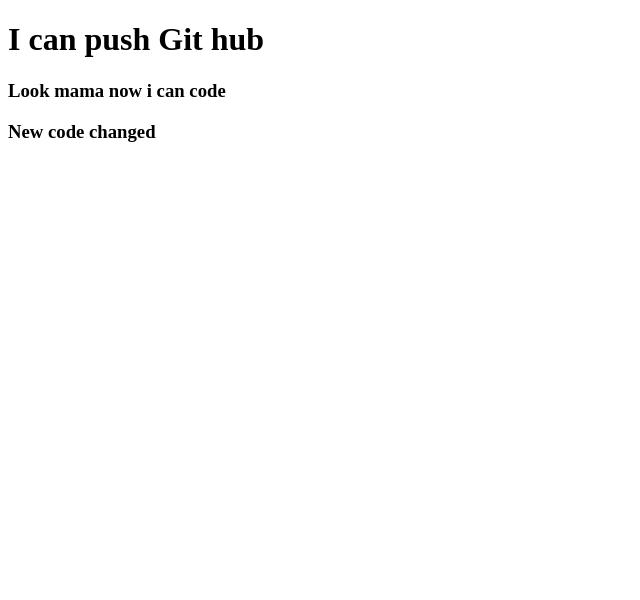
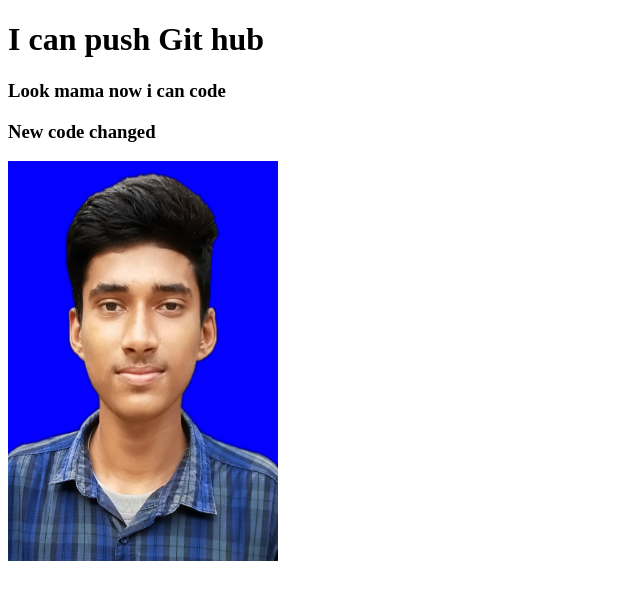
Before and after one commit to 78faysal/my-secound-repo, a plain HTML site: page index.html in a window 1280 px wide. Shown: the whole page, without its empty margins (0-640 px from the left). Drawn offline with Linux system fonts and the light colour scheme.

Commit message:
added image

```diff
--- /dev/null
+++ b/index.css
@@ -0,0 +1,5 @@
+img{
+    background-size: contain;
+    height: 400px;
+    width: 270px;
+}
--- a/index.html
+++ b/index.html
@@ -5,10 +5,15 @@
     <meta http-equiv="X-UA-Compatible" content="IE=edge">
     <meta name="viewport" content="width=device-width, initial-scale=1.0">
     <title>My secound repo</title>
+    <link rel="stylesheet" href="index.css">
 </head>
 <body>
-    <h1>I can push Git hub</h1>
-    <h3>Look mama now i can code</h3>
-    <h3>New code changed</h3>
+    <div class="prothom">
+        <h1>I can push Git hub</h1>
+        <h3>Look mama now i can code</h3>
+        <h3>New code changed</h3>
+    </div>
+    <img src="PicsArt_09-13-09.42.53.jpg" alt="">
+
 </body>
 </html>
```
Also changed, not shown: PicsArt_09-13-09.42.53.jpg (added).
